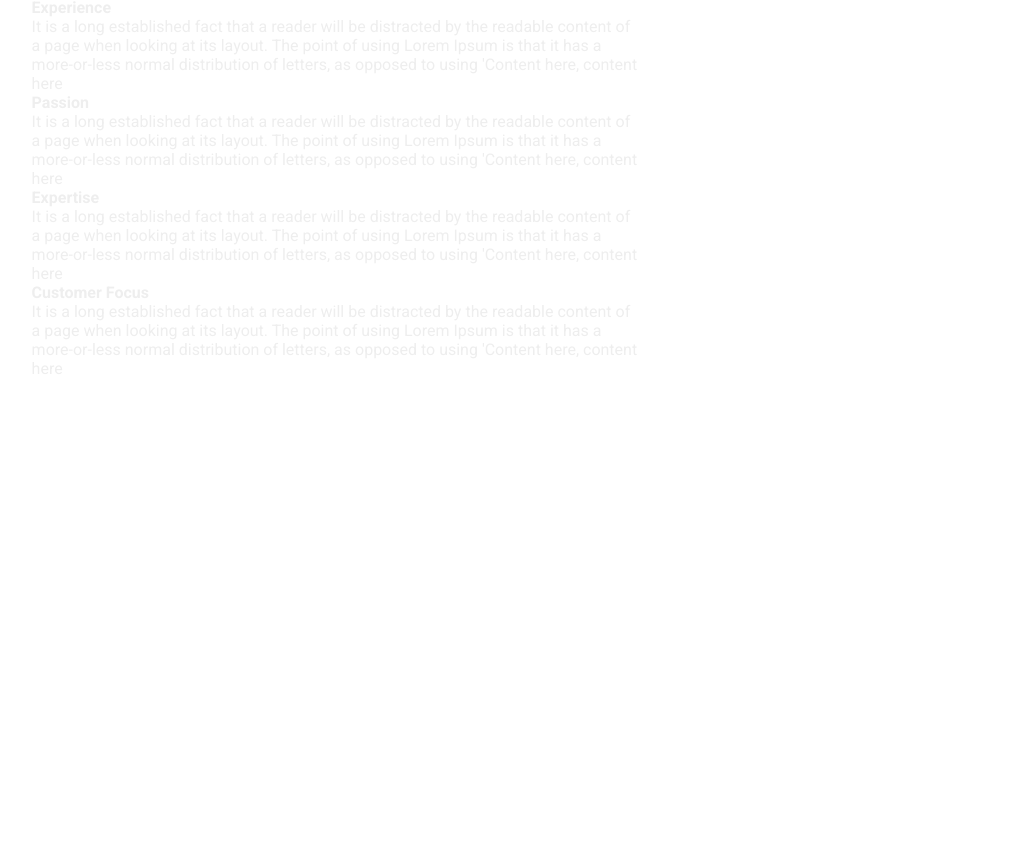
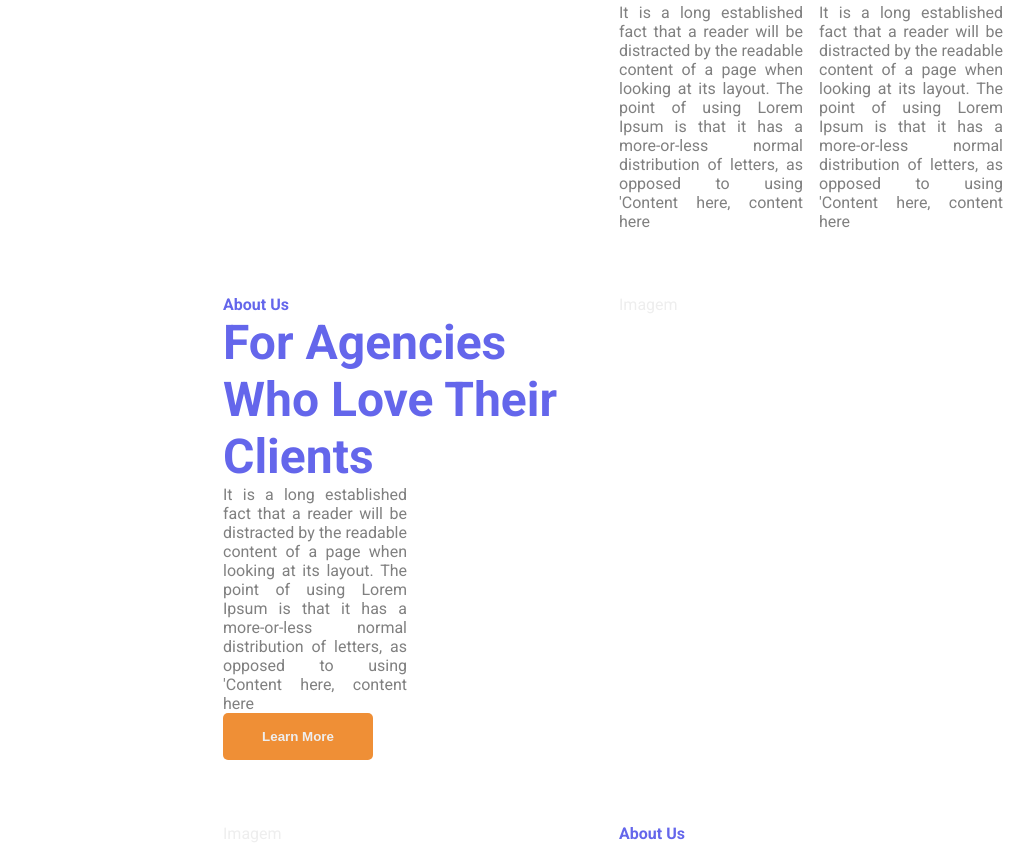
Before and after one commit to JoaoNogueira23/marketing-agency, a Next.js app: page / in a window 1280 px wide. Shown: the part 1191-2040 px from the top of the page, without its empty margins (27-1061 px from the left). Before the commit the page ends 1949 px from the top, so only its background shows below. Built offline with nearby package versions, Linux system fonts and the light colour scheme.

Commit message:
feat: about scroll home

```diff
--- a/src/app/layout.tsx
+++ b/src/app/layout.tsx
@@ -4,7 +4,7 @@ import "./globals.sass";
 import Header from "@/components/Header/Header";
 
 const roboto = Roboto({
-  weight: ['300', '400', '500', '700'],
+  weight: ['300', '400', '500', '700', '900'],
   subsets: ['latin']
 }
 )
--- a/src/components/Posts/PostMain/PostMain.tsx
+++ b/src/components/Posts/PostMain/PostMain.tsx
@@ -1,55 +1,29 @@
-import './postmain.sass'
+import { objectPostType, PropsPost } from '../types/postTypes'
+import '../styles/postmain.sass'
 
-
-type objectPostType = {
-    title: string;
-    paragraph: string;
-}
-
-export default function PostMain() {
-    const dataPosts = [
-        {
-            title: 'Experience',
-            paragraph: `It is a long established fact that a reader will be distracted by the readable content of a page when looking at its layout.
-                        The point of using Lorem Ipsum is that it has a more-or-less normal distribution of letters, as opposed to using 'Content here, content here`
-        },
-        {
-            title: 'Passion',
-            paragraph: `It is a long established fact that a reader will be distracted by the readable content of a page when looking at its layout.
-                        The point of using Lorem Ipsum is that it has a more-or-less normal distribution of letters, as opposed to using 'Content here, content here`
-        },
-        {
-            title: 'Expertise',
-            paragraph: `It is a long established fact that a reader will be distracted by the readable content of a page when looking at its layout.
-                        The point of using Lorem Ipsum is that it has a more-or-less normal distribution of letters, as opposed to using 'Content here, content here`
-        },
-        {
-            title: 'Customer Focus',
-            paragraph: `It is a long established fact that a reader will be distracted by the readable content of a page when looking at its layout.
-                        The point of using Lorem Ipsum is that it has a more-or-less normal distribution of letters, as opposed to using 'Content here, content here`
-        }
-    ]
+export default function PostMain({reverse=false, data, sectionTitle, catchphrase}: PropsPost) {
 
     return(
-        <div className="post-container">
+        <div className={`post-container${reverse ? '-reverse' : ''}`}>
             <div className="image-post">
                 Imagem
             </div>
 
             <div className="content-post">
-                <h4 className='post-title medium'>Why choose us?</h4>
+                <h4 className='post-title medium'>{sectionTitle}</h4>
 
-                <h1 className='post-title larger'>What  Makes Agency Different?</h1>
+                <h1 className='post-title-larger'>{catchphrase}</h1>
 
-                <div className="describe-services">
-                    {dataPosts.map((obj: objectPostType) => (
-                        <div className="service">
-                        <h4>{obj.title}</h4>
+                <div className="content-services">
+                    {data.map((obj: objectPostType) => (
+                        <div className="describe-services" key={Math.random()}>
+                            {obj.title && <h4 className='service-title'>{obj.title}</h4>}
+                            <p>
+                            {obj.paragraph}
+                            </p>
 
-                        <p>
-                        {obj.paragraph}
-                        </p>
-                    </div>
+                            {!obj.title && <button className='btn'>Learn More</button>}
+                        </div>
                     ))}
                 </div>
             </div>
--- a/src/components/Posts/PostMain/postmain.sass
+++ /dev/null
@@ -1,19 +0,0 @@
-@import "../../../styles/variables"
-
-.post-container
-    display: flex
-    flex-direction: row
-    justify-content: space-between
-    color: $text-info
-    background-color: $bg-primary
-
-    .post-title
-        color: $text-secondary
-
-        &-larger
-            font-size: 40px
-
-    .content-post
-        display: grid
-        grid-template-rows: 1fr 1fr 1fr
-        grid-template-columns: 1fr 1fr
--- /dev/null
+++ b/src/components/Posts/index.tsx
@@ -0,0 +1,63 @@
+import PostMain from "./PostMain/PostMain";
+
+
+export default function PostPage() {
+    return(
+        <>
+            <PostMain
+            sectionTitle="Why choose us?"
+            catchphrase="What  Makes Agency Different?"
+            data={[
+                {
+                    title: 'Experience',
+                    paragraph: `It is a long established fact that a reader will be distracted by the readable content of a page when looking at its layout.
+                                The point of using Lorem Ipsum is that it has a more-or-less normal distribution of letters, as opposed to using 'Content here, content here`
+                },
+                {
+                    title: 'Passion',
+                    paragraph: `It is a long established fact that a reader will be distracted by the readable content of a page when looking at its layout.
+                                The point of using Lorem Ipsum is that it has a more-or-less normal distribution of letters, as opposed to using 'Content here, content here`
+                },
+                {
+                    title: 'Expertise',
+                    paragraph: `It is a long established fact that a reader will be distracted by the readable content of a page when looking at its layout.
+                                The point of using Lorem Ipsum is that it has a more-or-less normal distribution of letters, as opposed to using 'Content here, content here`
+                },
+                {
+                    title: 'Customer Focus',
+                    paragraph: `It is a long established fact that a reader will be distracted by the readable content of a page when looking at its layout.
+                                The point of using Lorem Ipsum is that it has a more-or-less normal distribution of letters, as opposed to using 'Content here, content here`
+                }
+            ]}
+            />
+
+            <PostMain
+            sectionTitle="About Us"
+            catchphrase="For Agencies Who Love Their Clients"
+            data={
+                [
+                    {
+                        paragraph: `It is a long established fact that a reader will be distracted by the readable content of a page when looking at its layout.
+                                    The point of using Lorem Ipsum is that it has a more-or-less normal distribution of letters, as opposed to using 'Content here, content here`
+                    }
+                ]
+            }
+
+            reverse={true}
+            />
+
+            <PostMain
+            sectionTitle="About Us"
+            catchphrase="For Brands Who Want Results"
+            data={
+                [
+                    {
+                        paragraph: `It is a long established fact that a reader will be distracted by the readable content of a page when looking at its layout.
+                                    The point of using Lorem Ipsum is that it has a more-or-less normal distribution of letters, as opposed to using 'Content here, content here`
+                    }
+                ]
+            }
+            />
+        </>
+    )
+}
--- /dev/null
+++ b/src/components/Posts/styles/postmain.sass
@@ -0,0 +1,58 @@
+@import "../../../styles/variables"
+@import "../../../styles/buttons"
+
+.post-container
+    @extend %margins
+    padding: 32px 0
+    display: flex
+    flex-direction: row
+    justify-content: space-between
+    color: $text-info
+    background-color: $bg-primary
+
+.post-container-reverse
+    @extend %margins
+    padding: 32px 0
+    display: flex
+    flex-direction: row-reverse
+    justify-content: space-between
+    color: $text-info
+    background-color: $bg-primary
+
+
+.image-post
+    width: 30vw
+
+.post-title
+    color: $text-secondary
+
+    &-larger
+        color: $text-secondary
+        font-size: 48px
+        word-break: break-word
+
+
+.content-post
+    width: 30vw
+    justify-self: flex-start
+    gap: 16px
+
+    .content-services
+        display: grid
+        grid-template-columns: 1fr 1fr
+        gap:16px
+
+        .describe-services
+
+
+            .service-title
+                color: $text-secondary
+                margin: 16px 0
+
+            p
+                color: rgb(128,128,128)
+                text-align: justify
+
+            .btn
+                @include button($bg-color-btn: $bg-btn)
+                width: 150px
--- /dev/null
+++ b/src/components/Posts/types/postTypes.ts
@@ -0,0 +1,11 @@
+export interface objectPostType {
+    title?: string;
+    paragraph: string;
+}
+
+export interface PropsPost {
+    reverse?: boolean;
+    data: objectPostType[];
+    sectionTitle: string;
+    catchphrase: string;
+}
--- a/src/pages/Home/HomePage.tsx
+++ b/src/pages/Home/HomePage.tsx
@@ -1,6 +1,6 @@
 import Divider from '@/components/Divider/Divider'
 import './home.sass'
-import PostMain from '@/components/Posts/PostMain/PostMain'
+import PostPage from '@/components/Posts'
 
 
 export default function HomePage() {
@@ -33,7 +33,8 @@ export default function HomePage() {
 
             <Divider />
 
-            <PostMain />
+
+            <PostPage />
 
         </div>
     )
--- a/src/pages/Home/home.sass
+++ b/src/pages/Home/home.sass
@@ -2,15 +2,14 @@
 @import "../../styles/buttons"
 
 .container-home
-    width: 100vw
-    background-color: $text-secondary
+    background-color: $bg-primary
 
     .content-home
-        @extend %margins
+        @extend %paddings
+        background-color: $text-secondary
         display: flex
         flex-direction: row
         justify-content: space-between
-        width: 30vw
         padding-top: 4rem
 
         .apresentation
@@ -23,6 +22,8 @@
                 gap:16px
                 color: $text-info
 
+                p
+                    font-weight: 500
 
                 .title
                     font-size: 52px
--- a/src/styles/buttons.sass
+++ b/src/styles/buttons.sass
@@ -6,6 +6,7 @@
     border: none
     border-radius: 5px
     color: $text-info
+    font-weight: 700
 
     &:hover
         cursor: pointer
--- a/src/styles/variables.sass
+++ b/src/styles/variables.sass
@@ -9,3 +9,7 @@ $text-info: #EEEEEE
 %margins
     margin-left: 250px
     margin-right: 250px
+
+%paddings
+    padding-left: 250px
+    padding-right: 250px
```
